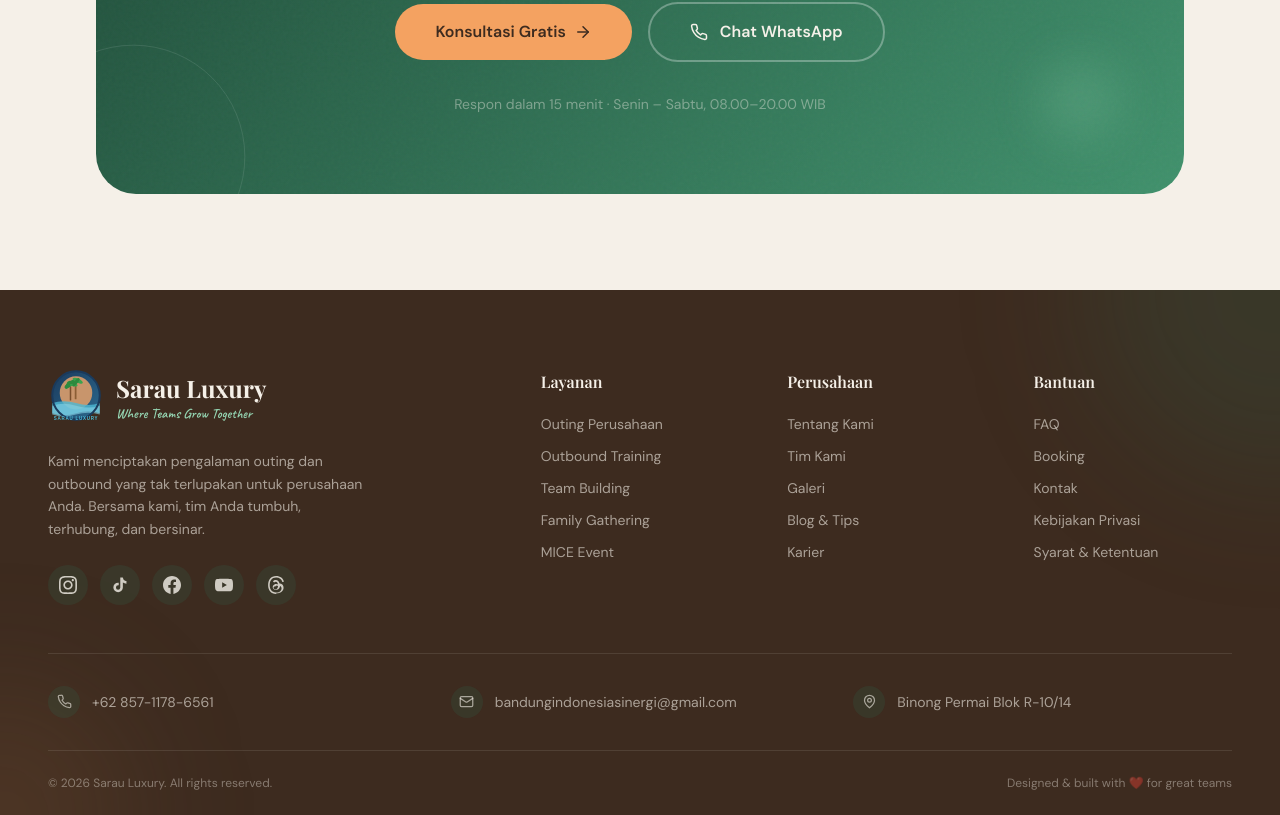
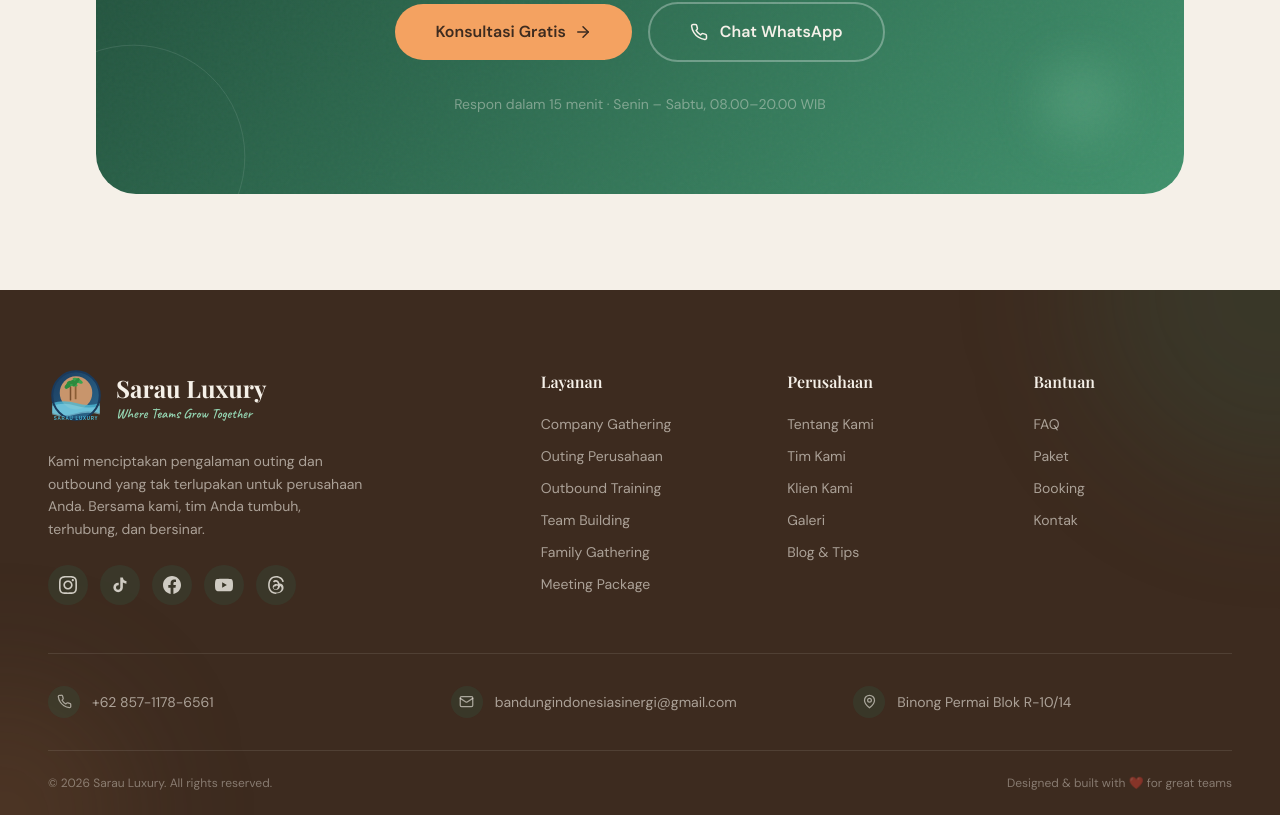
Before and after one commit to ganoolmovie5th-cell/sarau-luxury-claude, a Next.js app: page /about in a window 1280 px wide. Shown: the part 3267-4082 px from the top of the page. Built offline with nearby package versions, Linux system fonts and the light colour scheme; no server answers; a web font is replaced by a local one.

Commit message:
fix: hapus link Karier, Kebijakan Privasi, Syarat & Ketentuan dari footer + update layanan footer

```diff
--- a/src/components/layout/Footer.tsx
+++ b/src/components/layout/Footer.tsx
@@ -4,25 +4,25 @@ import { Mail, Phone, MapPin, ArrowUpRight } from 'lucide-react'
 
 const footerLinks = {
   layanan: [
-    { label: 'Outing Perusahaan',   href: '/services#outing' },
-    { label: 'Outbound Training',   href: '/services#outbound' },
-    { label: 'Team Building',       href: '/services#teambuilding' },
-    { label: 'Family Gathering',    href: '/services#family' },
-    { label: 'MICE Event',          href: '/services#mice' },
+    { label: 'Company Gathering',  href: '/services#gathering' },
+    { label: 'Outing Perusahaan',  href: '/services#outing' },
+    { label: 'Outbound Training',  href: '/services#outbound' },
+    { label: 'Team Building',      href: '/services#teambuilding' },
+    { label: 'Family Gathering',   href: '/services#family' },
+    { label: 'Meeting Package',    href: '/services#meeting' },
   ],
   perusahaan: [
     { label: 'Tentang Kami',  href: '/about' },
     { label: 'Tim Kami',      href: '/about#team' },
+    { label: 'Klien Kami',    href: '/clients' },
     { label: 'Galeri',        href: '/gallery' },
     { label: 'Blog & Tips',   href: '/blog' },
-    { label: 'Karier',        href: '/careers' },
   ],
   bantuan: [
-    { label: 'FAQ',            href: '/faq' },
-    { label: 'Booking',        href: '/booking' },
-    { label: 'Kontak',         href: '/contact' },
-    { label: 'Kebijakan Privasi', href: '/privacy' },
-    { label: 'Syarat & Ketentuan', href: '/terms' },
+    { label: 'FAQ',      href: '/faq' },
+    { label: 'Paket',    href: '/packages' },
+    { label: 'Booking',  href: '/booking' },
+    { label: 'Kontak',   href: '/contact' },
   ],
 }
 
```
